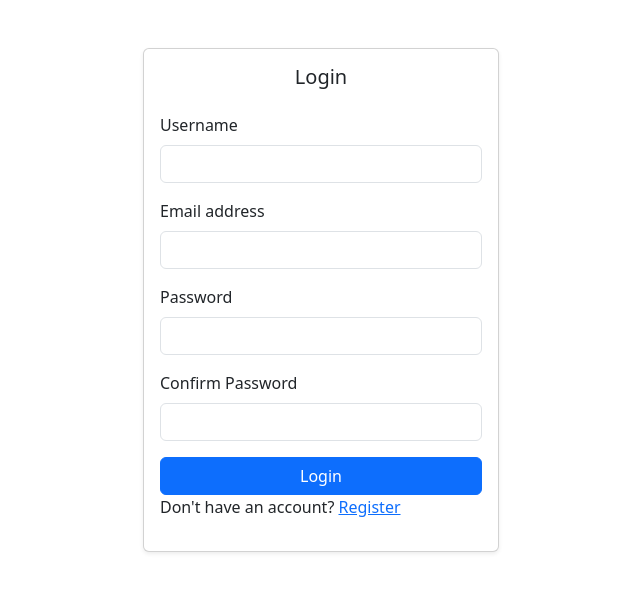
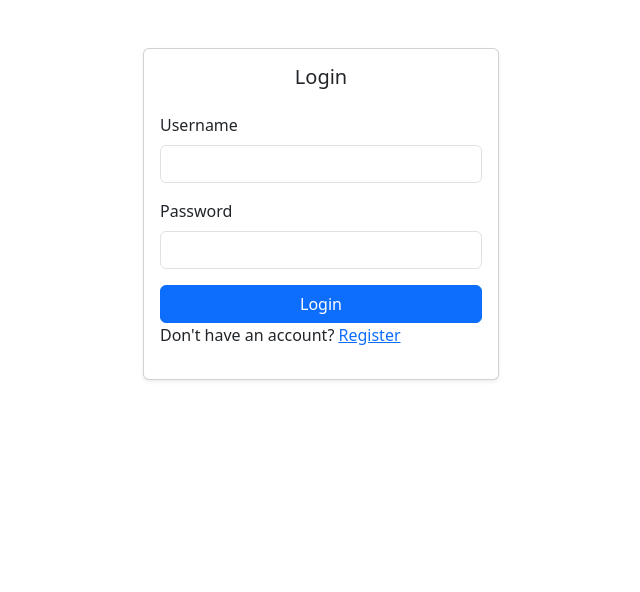
Before and after one commit to Jenuel/Job-Application-Platform, a React (Vite) app in the folder frontend/: page / in a window 1280 px wide. Shown: the top 592 px of the page, without its empty margins (319-959 px from the left). Built offline with nearby package versions, Linux system fonts and the light colour scheme.

Commit message:
Refactor LoginPage to use username for authentication and remove unused fields

```diff
--- a/frontend/src/pages/LoginPage.jsx
+++ b/frontend/src/pages/LoginPage.jsx
@@ -1,7 +1,10 @@
 import React, { useState } from 'react';
+import axios from 'axios';
+import { useNavigate } from 'react-router-dom';
 import { Container, Row, Col, Form, Button, Card } from 'react-bootstrap';
 
 const RegistrationPage = () => {
+    const navigate = useNavigate();
     const [formData, setFormData] = useState({
         username: '',
         email: '',
@@ -20,7 +23,8 @@ const RegistrationPage = () => {
     const handleSubmit = (e) => {
         e.preventDefault();
 
-        axios.post('https://localhost:3000/auth/login', { email, password })
+        const { username, password } = formData;
+        axios.post('http://localhost:3000/auth/login', { username, password })
         .then(response => {
             localStorage.setItem('token', response.data.token);
             navigate('/jobs');
@@ -48,32 +52,12 @@ const RegistrationPage = () => {
                                         required
                                     />
                                 </Form.Group>
-                                <Form.Group className="mb-3" controlId="email">
-                                    <Form.Label>Email address</Form.Label>
-                                    <Form.Control
-                                        type="email"
-                                        name="email"
-                                        value={formData.email}
-                                        onChange={handleChange}
-                                        required
-                                    />
-                                </Form.Group>
                                 <Form.Group className="mb-3" controlId="password">
                                     <Form.Label>Password</Form.Label>
                                     <Form.Control
                                         type="password"
                                         name="password"
                                         value={formData.password}
-                                        onChange={handleChange}
-                                        required
-                                    />
-                                </Form.Group>
-                                <Form.Group className="mb-3" controlId="confirmPassword">
-                                    <Form.Label>Confirm Password</Form.Label>
-                                    <Form.Control
-                                        type="password"
-                                        name="confirmPassword"
-                                        value={formData.confirmPassword}
                                         onChange={handleChange}
                                         required
                                     />
```
